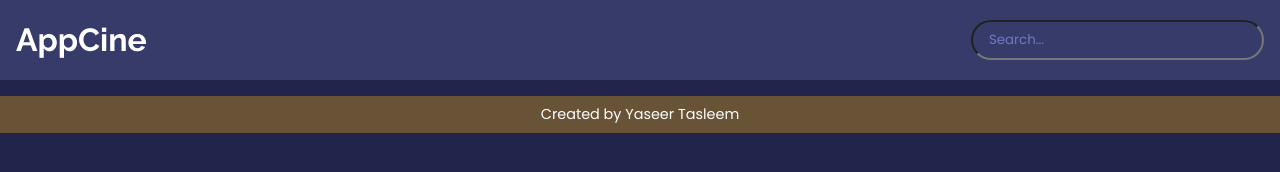
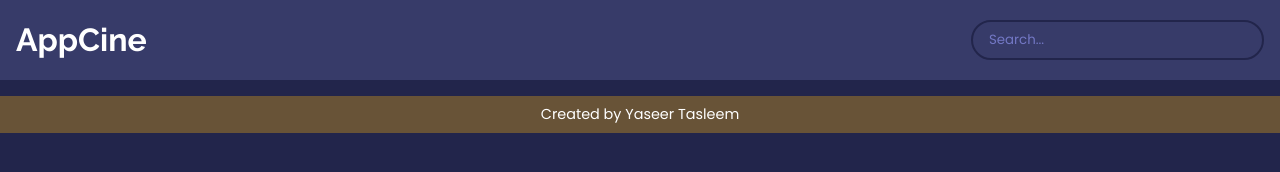
Before and after one commit to yaseer-13/AppCine, a plain HTML site: page index.html in a window 1280 px wide. Drawn offline with Linux system fonts and the light colour scheme; no server answers.

Commit message:
corrected spelling mistake

```diff
--- a/style.css
+++ b/style.css
@@ -34,7 +34,7 @@ header {
 .search {
     background-color: transparent;
     border-radius: 50px;
-    border: 2px solid var(primaryColor);
+    border: 2px solid var(--primaryColor);
     padding: 0.5rem 1rem;
     font-family: inherit;
     color: #ffff;
```
